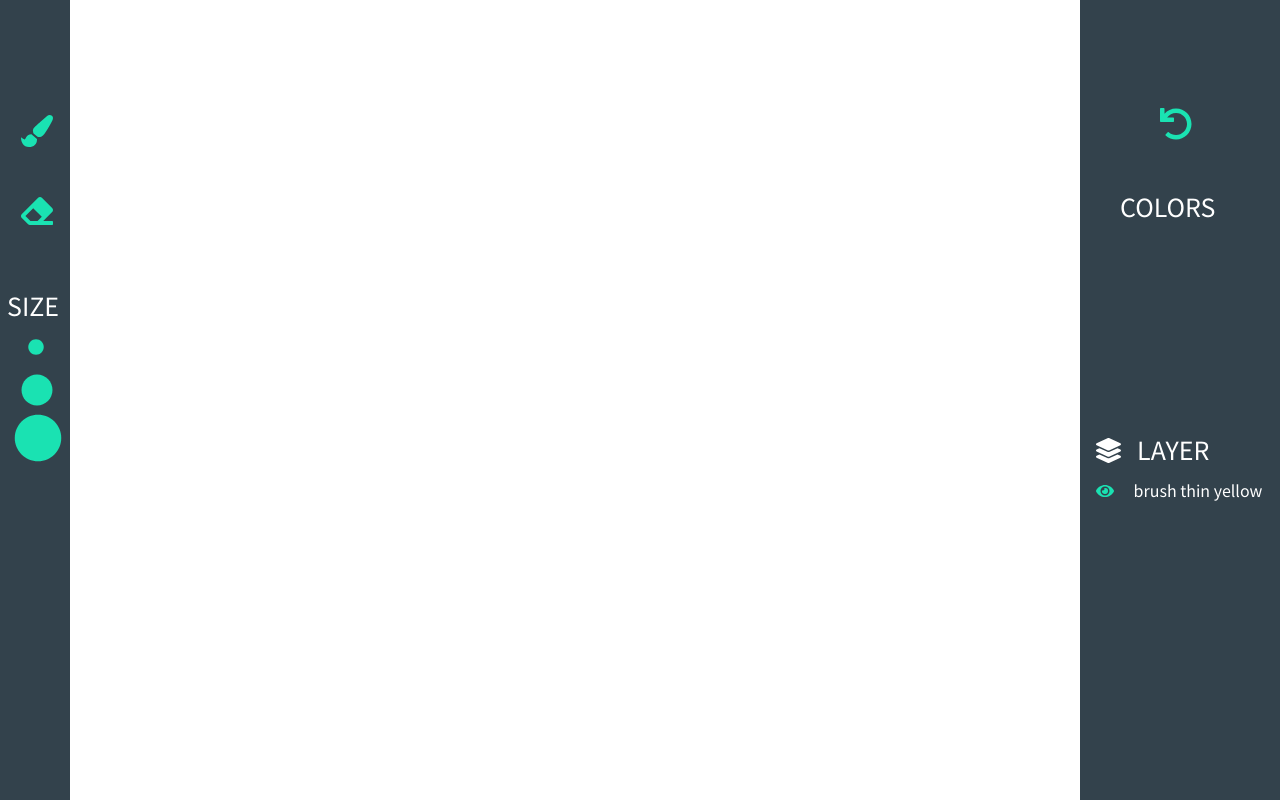
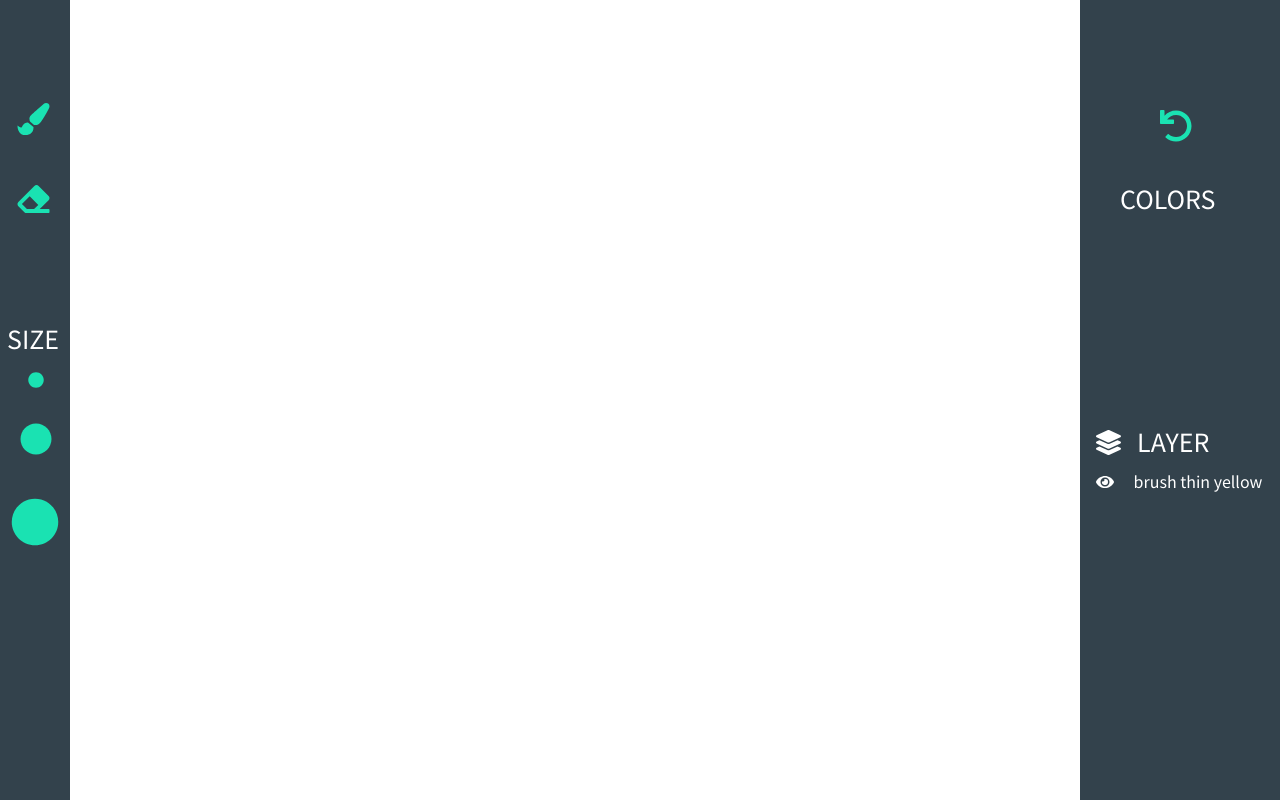
Before and after one commit to kraskasystems/paintify, a website built with webpack: page src/static/index.html in a window 1280 px wide. Built offline with nearby package versions, Linux system fonts and the light colour scheme.

Commit message:
Clean Code.

```diff
--- a/src/css/style.css
+++ b/src/css/style.css
@@ -14,43 +14,48 @@
 /*ToolBar*/
 #toolBar {
   display: grid;
-  grid-template-rows: 10% 10% 10% 5% 5% 5% 5% 7%;
+  grid-template-rows: 10% 10% 10% 10% 5% 5% 10% 10% 10% 10%;
   background-color: #33424c;
   overflow: hidden;
 }
 
 .fa-paint-brush {
   color: #1ae2b2;
-  padding: 50% 20% 20% 30%;
   grid-row: 2;
+  padding-top: 33%;
+  padding-left: 25%;
 }
 
 .fa-eraser {
   color: #1ae2b2;
-  padding: 50% 20% 20% 30%;
   grid-row: 3;
+  padding-top: 33%;
+  padding-left: 25%;
 }
 
 p {
   color: white;
   font-size: 25px;
-  padding: 10%;
-  grid-row: 3;
+  grid-row: 5;
+  margin-left: 10%;
 }
 
 #stroke-thin {
   color: #1ae2b2;
-  padding: 20% 40%;
+  padding-top: 10%;
+  padding-left: 40%;
 }
 
 #stroke-regular {
   color: #1ae2b2;
-  padding: 20% 30%;
+  padding-top: 33%;
+  padding-left: 28%;
 }
 
 #stroke-thick {
   color: #1ae2b2;
-  padding: 20% 30% 30% 20%;
+  padding-top: 25%;
+  padding-left: 15%;
 }
 
 /*Stage*/
@@ -67,14 +72,15 @@ p {
 /*LayerPanel*/
 #layerPanel {
   display: grid;
-  grid-template-rows: 6% 15% 30%;
+  grid-template-rows: 10% 10% 30% 30%;
   background-color: #33424c;
 }
 
 .fa-undo {
   color: #1ae2b2;
-  padding: 30% 40% 10% 40%;
   grid-row: 2;
+  padding-top: 15%;
+  padding-left: 40%;
 }
 
 .colors {
@@ -104,8 +110,7 @@ ul {
 .fa-eye {
   margin-left: 8%;
   margin-right: 8%;
-  margin-top: 3%;
-  color: #1ae2b2;
+  color: white;
 }
 
 .fa-paint-brush:hover,
@@ -114,7 +119,6 @@ ul {
 #stroke-regular:hover,
 #stroke-thick:hover,
 .fa-undo:hover,
-.fa-eye:hover,
 ul {
   color: white;
 }
```
Also changed, not shown: dist/index.html, dist/main.js.
